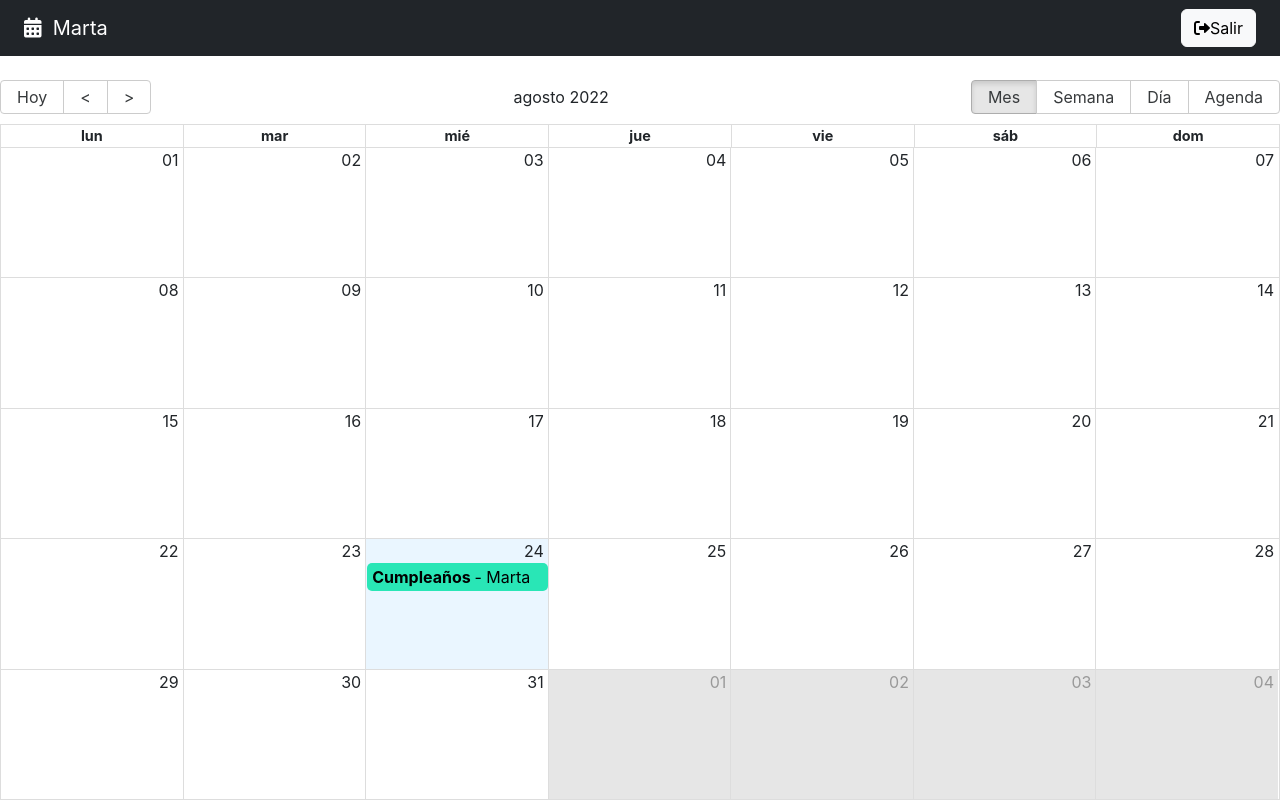
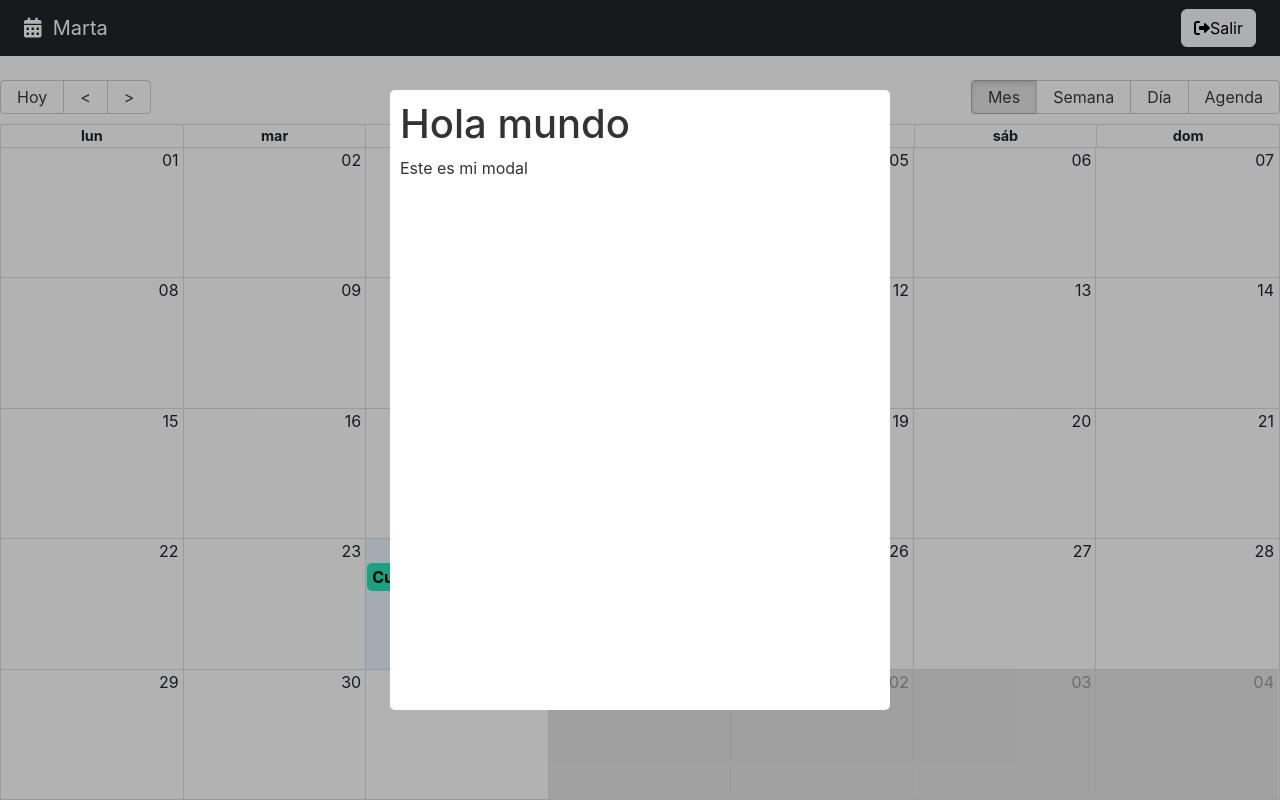
Before and after one commit to MartaArM/CursoReact, a React (Vite) app in the folder app9_calendar/: page / in a window 1280 px wide. Built offline with nearby package versions, Linux system fonts and the light colour scheme.

Commit message:
Vista del evento al pulsar encima

```diff
--- a/app9_calendar/package.json
+++ b/app9_calendar/package.json
@@ -11,7 +11,8 @@
     "date-fns": "^2.29.2",
     "react": "^18.0.0",
     "react-big-calendar": "^1.5.0",
-    "react-dom": "^18.0.0"
+    "react-dom": "^18.0.0",
+    "react-modal": "^3.15.1"
   },
   "devDependencies": {
     "@types/react": "^18.0.0",
--- /dev/null
+++ b/app9_calendar/src/calendar/components/EventView.jsx
@@ -0,0 +1,42 @@
+import { useState } from "react";
+import Modal from "react-modal"
+
+const customStyles = {
+  content: {
+    top: '50%',
+    left: '50%',
+    right: 'auto',
+    bottom: 'auto',
+    marginRight: '-50%',
+    transform: 'translate(-50%, -50%)',
+  },
+};
+
+Modal.setAppElement('#root');
+
+export const EventView = () => {
+
+  const [isOpen, setIsOpen] = useState(true);
+
+  const onCloseModal = () => {
+    console.log("Cerrando modal");
+    setIsOpen(false);
+  }
+
+  return (
+    <Modal
+      isOpen={isOpen}
+      onRequestClose={onCloseModal}
+      style={customStyles}
+      className="modal"
+      overlayClassName="modal-fondo"
+      closeTimeoutMS={200}
+    >
+      <h1> Hola mundo </h1>
+      <p> Este es mi modal</p>
+
+    </Modal>
+
+  )
+
+}
--- a/app9_calendar/src/calendar/pages/CalendarPage.jsx
+++ b/app9_calendar/src/calendar/pages/CalendarPage.jsx
@@ -6,6 +6,7 @@
 import { getMessages } from "../../helpers/getMessages"
 import { EventBox } from "../components/EventBox"
 import { useState } from 'react'
+import { EventView } from '../components/EventView'
 
 const events = [{
   title: 'Cumpleaños',
@@ -69,6 +70,8 @@
           defaultView={lastView}
         />
 
+        <EventView />
+
       </>
     )
 }
--- a/app9_calendar/src/style.css
+++ b/app9_calendar/src/style.css
@@ -11,3 +11,43 @@
   font-family: source-code-pro, Menlo, Monaco, Consolas, 'Courier New',
     monospace;
 }
+
+.ReactModalPortal > div{
+  opacity: 0;
+}
+
+.ReactModalPortal .ReactModal__Overlay {
+  align-items: center;
+  display: flex;
+  justify-content: center;
+  transition: opacity .2s ease-in-out;
+  z-index: 999;
+}
+
+.modal-fondo {
+  background-color: rgba(0, 0, 0, 0.3);
+  bottom: 0;
+  left: 0;
+  right: 0;
+  top: 0;
+  position: fixed;
+}
+
+.ReactModalPortal .ReactModal__Overlay--after-open {
+  opacity: 1;
+}
+
+.ReactModalPortal .ReactModal__Overlay--before-close {
+  opacity: 0;
+}
+
+.modal {
+  background: white;
+  border-radius: 5px;
+  color: rgb(51, 51, 51);
+  display: inline;
+  max-height: 620px;
+  max-width: 500px;
+  outline: none;
+  padding: 10px;
+}
```
Also changed, not shown: 1 other file (tests, documents, lock files or other folders).
